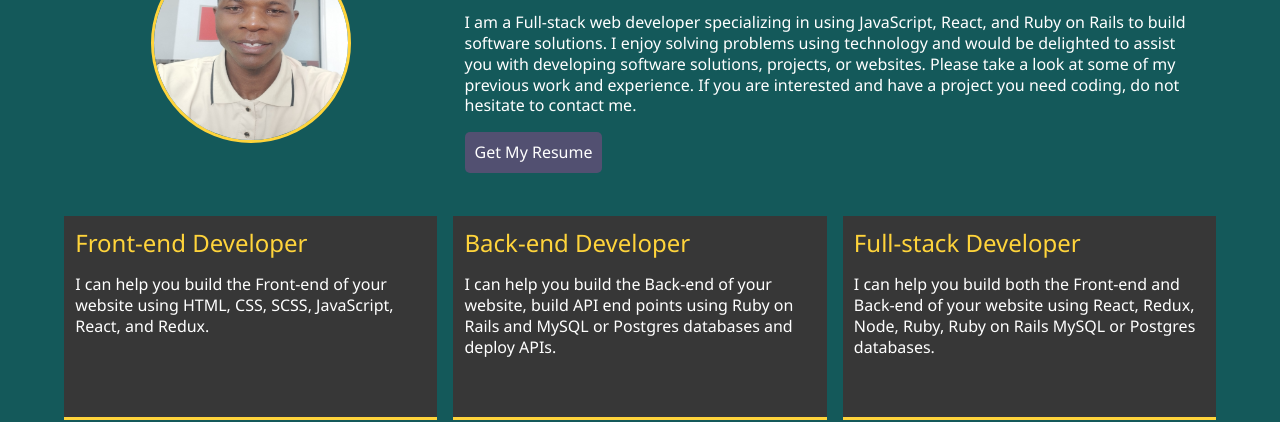
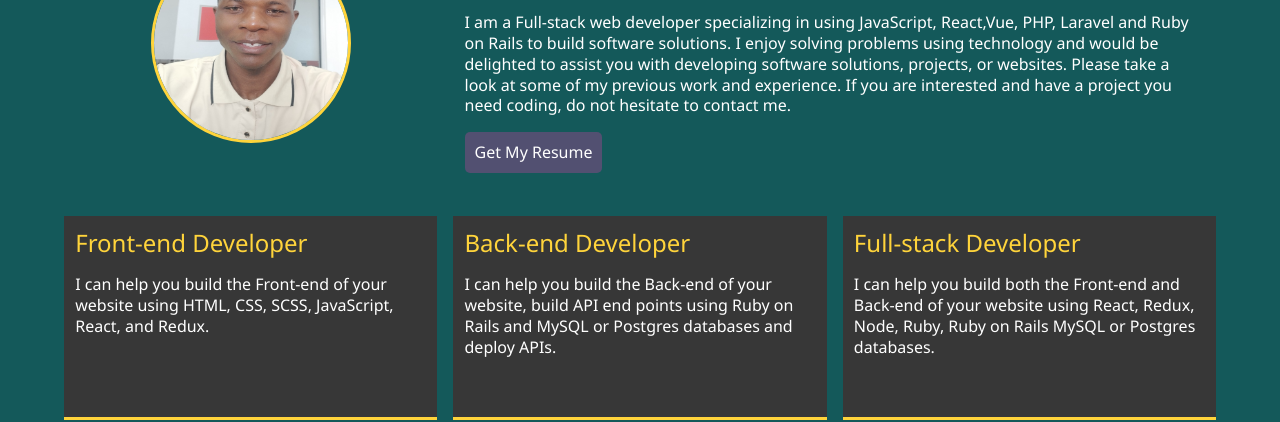
Before and after one commit to GordonOtieno/gordonotieno.github.io, a website: page about.html in a window 1280 px wide. Shown: the part 411-833 px from the top of the page. Drawn offline with nearby package versions, Linux system fonts and the light colour scheme.

Commit message:
Update about.html

```diff
--- a/about.html
+++ b/about.html
@@ -73,7 +73,7 @@
         <div class="bio">
           <h1 class="text-secondary">BIO</h1>
           <p>
-            I am a Full-stack web developer specializing in using JavaScript, React, and Ruby on Rails to build software solutions. I enjoy solving problems using technology and would be delighted to assist you with developing software solutions, projects, or websites. Please take a look at some of my previous work and experience. If you are interested and have a project you need coding, do not hesitate to contact me.
+            I am a Full-stack web developer specializing in using JavaScript, React,Vue, PHP, Laravel and Ruby on Rails to build software solutions. I enjoy solving problems using technology and would be delighted to assist you with developing software solutions, projects, or websites. Please take a look at some of my previous work and experience. If you are interested and have a project you need coding, do not hesitate to contact me.
           </p>
           <div class="cv-container">
             <a href="https://drive.google.com/file/d/120kWAsziIlKn4X0OOokluo0J3vBuCG8M/view?usp=share_link" target="_blank">Get My Resume</a>
```
